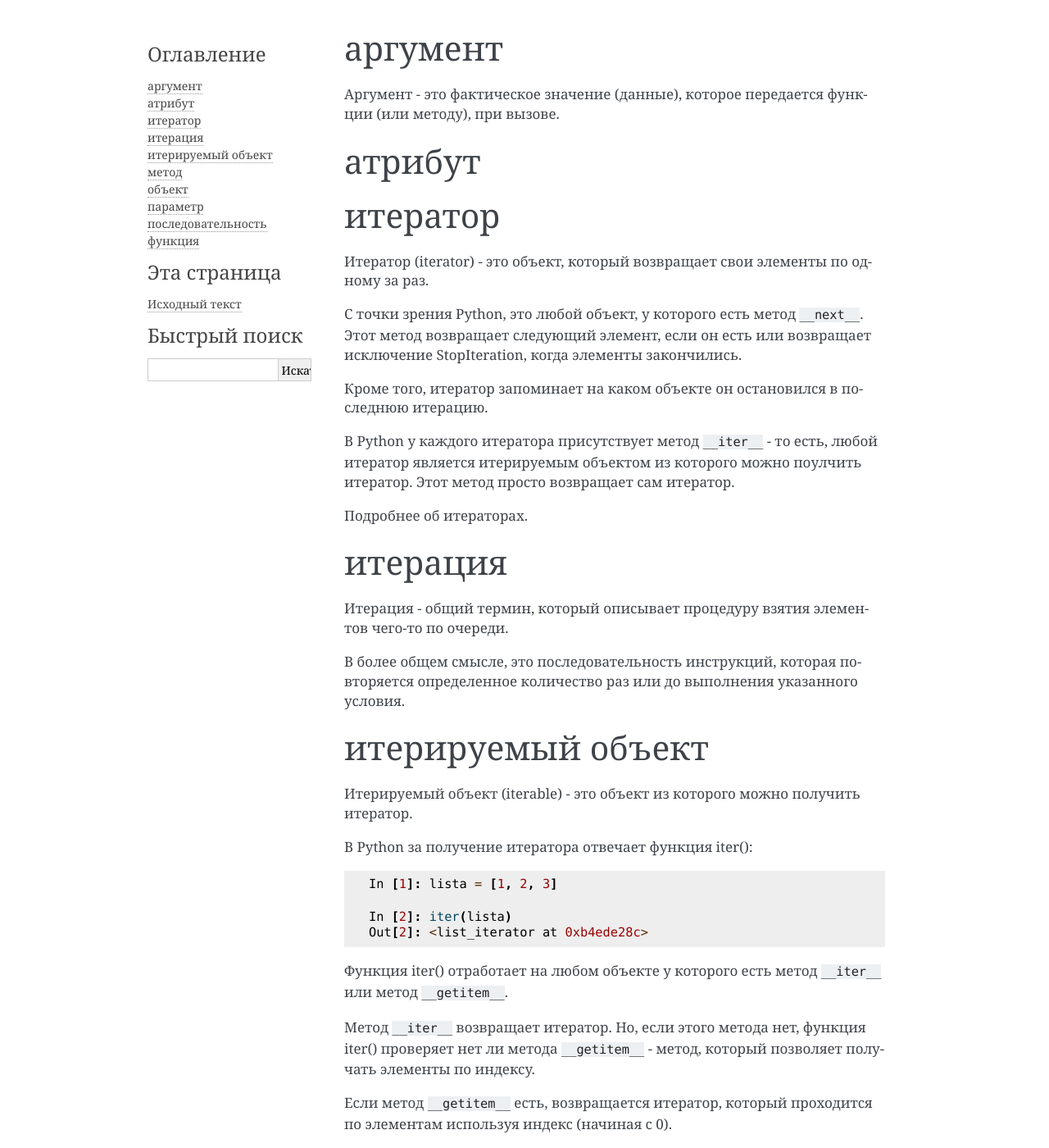
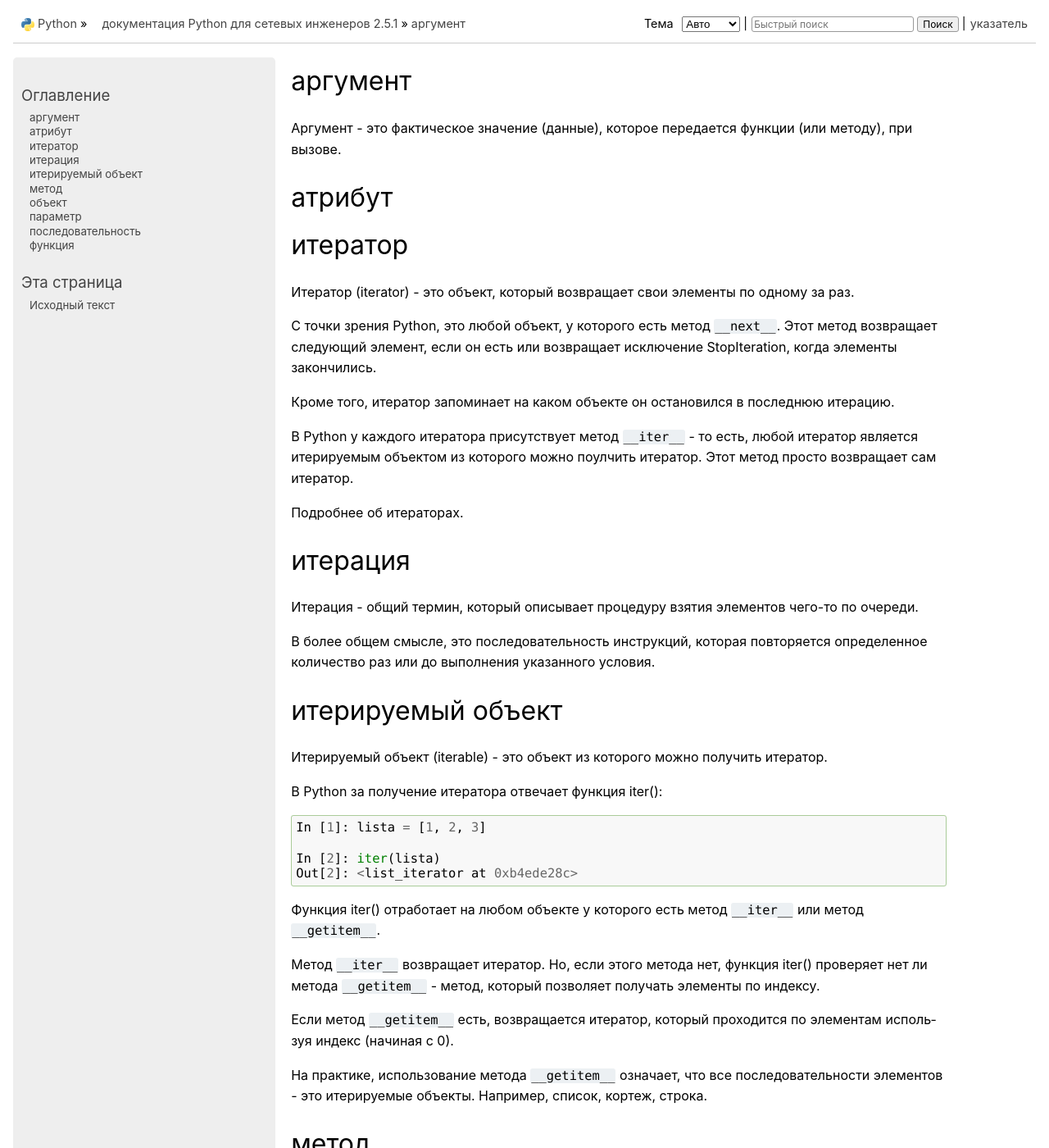
Before and after one commit to natenka/pyneng-book, a Sphinx documentation site: the page built from docs/source/GLOSSARY.rst, in a window 1280 px wide and 1400 px high. Shown: the whole window at 82% size. Built offline with Sphinx 7.4.7, drawn with Linux system fonts in a browser that asks for light colours; pages that are not in the unit, such as notebooks, are missing from menus; some of the changed text lies outside the part shown.

Commit message:
TOC changes

```diff
--- a/docs/source/conf.py
+++ b/docs/source/conf.py
@@ -54,11 +54,7 @@ exclude_patterns = []
 # The theme to use for HTML and HTML Help pages.  See the documentation for
 # a list of builtin themes.
 #
-html_theme = 'alabaster'
-#html_theme_options = {
-#    "github_user": "natenka",
-#    "github_repo": "pyneng-book",
-#}
+html_theme = 'python_docs_theme'
 #html_sidebars = {
 #    "**": ["about.html", "searchbox.html", "localtoc.html", "navigation.html"]
 #}
```
Also changed, not shown: 1 other file.
